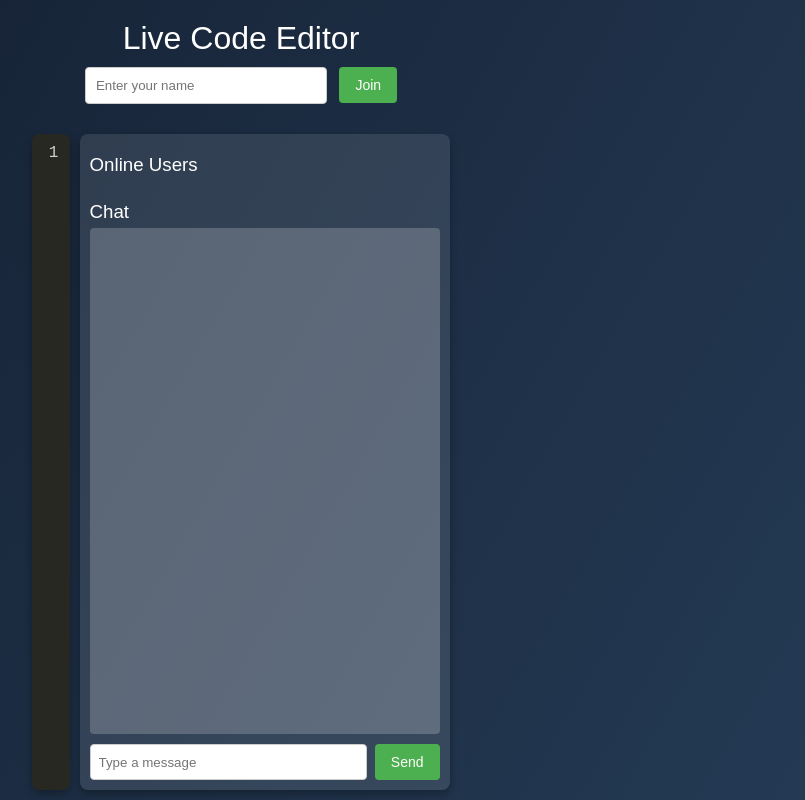
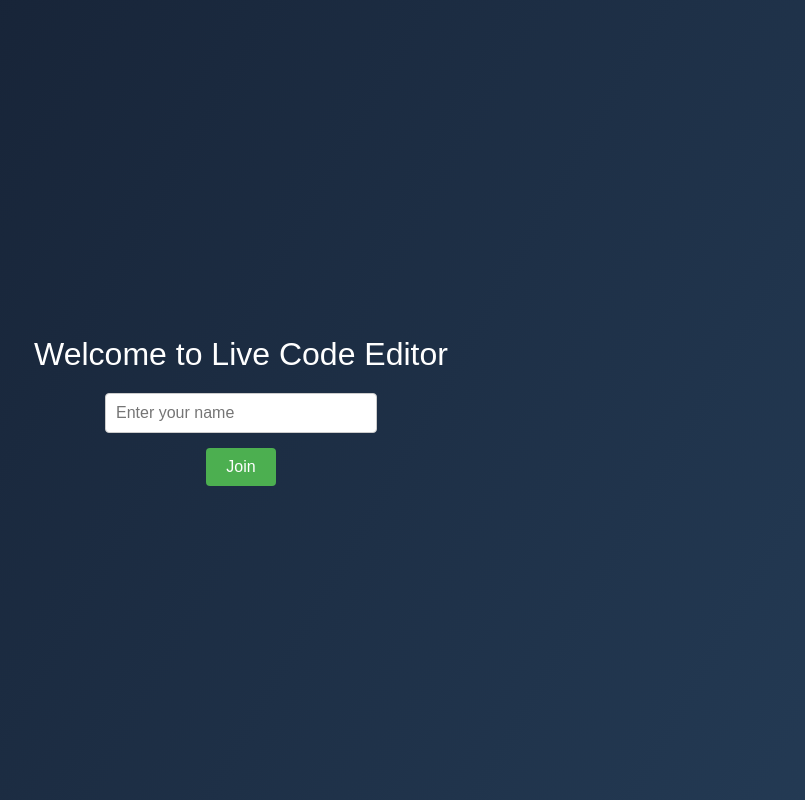
Before and after one commit to pranav-2399/generic_code, a website: page Gcode.html in a window 1280 px wide. Shown: the whole page, without its empty margins (399-1204 px from the left). Drawn offline with nearby package versions, Linux system fonts and the light colour scheme; no server answers.

Commit message:
Update CSS in this

```diff
--- a/Gcode.html
+++ b/Gcode.html
@@ -9,94 +9,83 @@
   <script src="/socket.io/socket.io.js"></script>
 
   <!-- CodeMirror Core CSS/JS -->
-  <link
-    rel="stylesheet"
-    href="https://cdnjs.cloudflare.com/ajax/libs/codemirror/5.65.0/codemirror.min.css"
-  />
+  <link rel="stylesheet" href="https://cdnjs.cloudflare.com/ajax/libs/codemirror/5.65.0/codemirror.min.css" />
   <script src="https://cdnjs.cloudflare.com/ajax/libs/codemirror/5.65.0/codemirror.min.js"></script>
-
-  <!-- CodeMirror Language Mode for C (or C++) -->
   <script src="https://cdnjs.cloudflare.com/ajax/libs/codemirror/5.65.0/mode/clike/clike.min.js"></script>
-
-  <!-- CodeMirror Monokai Theme (dark theme) -->
-  <link
-    rel="stylesheet"
-    href="https://cdnjs.cloudflare.com/ajax/libs/codemirror/5.65.0/theme/monokai.min.css"
-  />
+  <link rel="stylesheet" href="https://cdnjs.cloudflare.com/ajax/libs/codemirror/5.65.0/theme/monokai.min.css" />
 
   <style>
-    /*
-      GLOBAL STYLES
-    */
+    /* Global Styles */
     body {
       margin: 0;
       padding: 0;
       font-family: Arial, sans-serif;
-      /* Dark gradient background */
       background: linear-gradient(120deg, #141E30, #243B55);
       color: #fff;
-      min-height: 100vh;
+      height: 100vh;
+      overflow: hidden;
+    }
+    /* Login Page Styles */
+    #loginPage {
+      position: absolute;
+      top: 0;
+      left: 0;
+      width: 100%;
+      height: 100%;
+      background: linear-gradient(120deg, #141E30, #243B55);
       display: flex;
       flex-direction: column;
+      justify-content: center;
+      align-items: center;
+      z-index: 10;
+      transition: opacity 0.5s ease;
     }
-
-    h1 {
-      text-align: center;
-      margin: 20px 0 10px 0;
+    #loginPage.hidden {
+      opacity: 0;
+      pointer-events: none;
+    }
+    #loginPage h1 {
+      margin-bottom: 20px;
       font-weight: normal;
     }
-
-    /*
-      USERNAME SECTION
-    */
-    #usernameContainer {
-      text-align: center;
-      margin-bottom: 20px;
-    }
-
-    #usernameInput {
+    #loginPage input {
       padding: 10px;
-      width: 220px;
+      width: 250px;
       border-radius: 4px;
       border: 1px solid #ccc;
       outline: none;
-      margin-right: 8px;
+      margin-bottom: 15px;
+      font-size: 16px;
     }
-
-    button {
-      padding: 10px 16px;
+    #loginPage button {
+      padding: 10px 20px;
       cursor: pointer;
       border-radius: 4px;
       border: none;
       background: #4CAF50;
       color: #fff;
-      font-size: 14px;
+      font-size: 16px;
       transition: background 0.3s;
     }
-    button:hover {
+    #loginPage button:hover {
       background: #45a049;
     }
 
-    /*
-      MAIN CONTAINER
-      (Editor + Sidebar)
-    */
-    #container {
-      display: none; /* hidden until user joins */
-      flex: 1;       /* fill remaining space */
+    /* Main Interface Styles */
+    #mainPage {
+      display: none;
+      height: 100%;
       padding: 10px;
       box-sizing: border-box;
       display: flex;
       flex-direction: row;
-      justify-content: space-between;
-      max-width: 1400px;  /* optional max width */
-      margin: 0 auto;     /* center horizontally if narrower than screen */
-      gap: 10px;          /* space between editor and sidebar */
+      gap: 10px;
     }
-
-    /*
-      EDITOR CONTAINER
-    */
+    /* Show mainPage once login is done */
+    #mainPage.visible {
+      display: flex;
+    }
+    /* Editor Container */
     #editorContainer {
       flex: 1;
       display: flex;
@@ -104,28 +93,20 @@
       border-radius: 8px;
       overflow: hidden;
       box-shadow: 0 4px 8px rgba(0,0,0,0.3);
-      background: #2D2D2D; /* behind CodeMirror if it doesn't fill all space */
+      background: #2D2D2D;
     }
-
     #editor {
-      /* The <textarea> that CodeMirror will replace */
       flex: 1;
     }
-
-    /* CodeMirror instance */
     .CodeMirror {
       height: 100% !important;
-      font-size: 16px;        /* Larger font for readability */
-      background: #2D2D2D;    /* Monokai is dark; ensure background is consistent */
+      font-size: 16px;
+      background: #2D2D2D;
     }
     .CodeMirror-lines {
-      padding: 10px 0;        /* some extra spacing at top and bottom */
+      padding: 10px 0;
     }
-
-    /*
-      SIDEBAR
-      (User list + Chat)
-    */
+    /* Sidebar (User List + Chat) */
     #sidebar {
       width: 350px;
       min-width: 300px;
@@ -136,46 +117,34 @@
       display: flex;
       flex-direction: column;
     }
-
     #sidebar h3 {
       margin: 10px 0 5px 0;
       font-weight: normal;
     }
-
-    /* User list */
     #users {
       font-size: 14px;
-      list-style-type: none;
+      list-style: none;
       padding: 0;
-      margin: 0;
-      margin-bottom: 10px;
+      margin: 0 0 10px 0;
     }
-
     #users li {
       margin: 2px 0;
     }
-
-    /* Chat section */
     #chat {
-      flex: 1;                 /* fill vertical space in the sidebar */
+      flex: 1;
       overflow-y: auto;
       background: rgba(255,255,255,0.2);
       padding: 10px;
       border-radius: 4px;
       color: #fff;
     }
-
-    /* Chat messages spacing */
     #chat p {
       margin: 5px 0;
     }
-
-    /* Message input area */
     #messageContainer {
       display: flex;
       margin-top: 10px;
     }
-
     #messageInput {
       flex: 1;
       padding: 8px;
@@ -185,62 +154,72 @@
       margin-right: 8px;
       color: #333;
     }
+    #messageContainer button {
+      padding: 10px 16px;
+      cursor: pointer;
+      border-radius: 4px;
+      border: none;
+      background: #4CAF50;
+      color: #fff;
+      font-size: 14px;
+      transition: background 0.3s;
+    }
+    #messageContainer button:hover {
+      background: #45a049;
+    }
   </style>
 </head>
 <body>
-  <h1>Live Code Editor</h1>
-
-  <!-- Username Input -->
-  <div id="usernameContainer">
+  <!-- Login Page -->
+  <div id="loginPage">
+    <h1>Welcome to Live Code Editor</h1>
     <input type="text" id="usernameInput" placeholder="Enter your name" />
-    <button onclick="joinEditor()">Join</button>
+    <button onclick="join()">Join</button>
   </div>
 
-  <!-- Main Editor and Chat -->
-  <div id="container">
-    <!-- Left side: single code editor -->
+  <!-- Main Application -->
+  <div id="mainPage">
+    <!-- Left Side: Code Editor -->
     <div id="editorContainer">
       <textarea id="editor"></textarea>
     </div>
-
-    <!-- Right side: user list + chat -->
+    <!-- Right Side: Sidebar (User List & Chat) -->
     <div id="sidebar">
       <h3>Online Users</h3>
       <ul id="users"></ul>
-
       <h3>Chat</h3>
       <div id="chat"></div>
       <div id="messageContainer">
-        <input
-          id="messageInput"
-          type="text"
-          placeholder="Type a message"
-        />
+        <input id="messageInput" type="text" placeholder="Type a message" />
         <button onclick="sendMessage()">Send</button>
       </div>
     </div>
   </div>
 
   <script>
-    // Initialize socket
+    // Initialize Socket.IO
     const socket = io();
     let username = "";
 
-    // Join the editor with a username
-    function joinEditor() {
+    // Called when user clicks "Join" on login page
+    function join() {
       username = document.getElementById("usernameInput").value.trim();
       if (username) {
         socket.emit("setUsername", username);
-        document.getElementById("usernameContainer").style.display = "none";
-        document.getElementById("container").style.display = "flex";
+        // Fade out loginPage and show mainPage
+        document.getElementById("loginPage").classList.add("hidden");
+        setTimeout(() => {
+          document.getElementById("loginPage").style.display = "none";
+          document.getElementById("mainPage").classList.add("visible");
+        }, 500);
       }
     }
 
-    // Create CodeMirror editor
+    // Create CodeMirror editor for the code area
     const codeMirrorEditor = CodeMirror.fromTextArea(document.getElementById("editor"), {
-      mode: "text/x-csrc",   // or "text/x-c++src", "javascript", etc.
+      mode: "text/x-csrc",   // Change as needed (javascript, c++, etc.)
       lineNumbers: true,
-      theme: "monokai",      // Use monokai theme
+      theme: "monokai",
       tabSize: 4,
       indentUnit: 4,
       smartIndent: true
@@ -251,17 +230,17 @@
       socket.emit("codeUpdate", instance.getValue());
     });
 
-    // Receive code updates from others
+    // Receive code updates from other clients
     socket.on("updateCode", (code) => {
       if (codeMirrorEditor.getValue() !== code) {
         codeMirrorEditor.setValue(code);
       }
     });
 
-    // Update user list when a new user joins or someone leaves
+    // Update online users list
     socket.on("updateUsers", (users) => {
       const usersList = document.getElementById("users");
-      usersList.innerHTML = users.map((user) => `<li>${user}</li>`).join("");
+      usersList.innerHTML = users.map(user => `<li>${user}</li>`).join("");
     });
 
     // Send chat messages
@@ -272,12 +251,8 @@
         document.getElementById("messageInput").value = "";
       }
     }
-
-    // Send message on Enter key
     document.getElementById("messageInput").addEventListener("keypress", (e) => {
-      if (e.key === "Enter") {
-        sendMessage();
-      }
+      if (e.key === "Enter") sendMessage();
     });
 
     // Display incoming chat messages
@@ -286,7 +261,7 @@
       const messageElement = document.createElement("p");
       messageElement.innerHTML = msg;
       chatBox.appendChild(messageElement);
-      chatBox.scrollTop = chatBox.scrollHeight; // Scroll to the latest message
+      chatBox.scrollTop = chatBox.scrollHeight;
     });
   </script>
 </body>
```
Also changed, not shown: index.js (+10 -13 lines).
